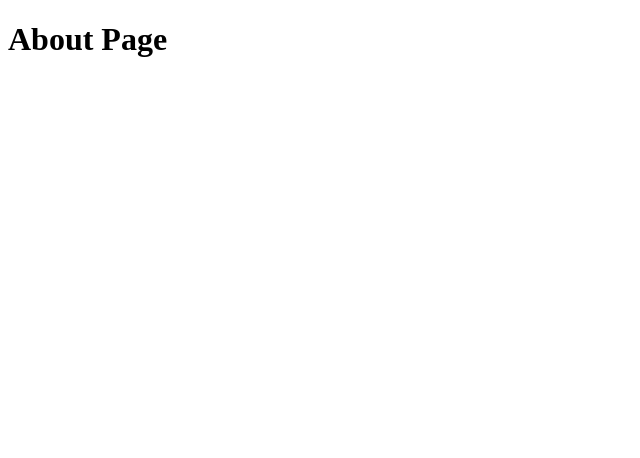
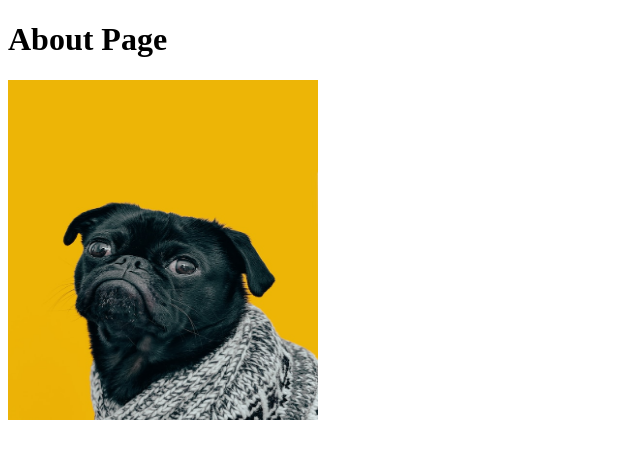
Before and after one commit to raliwalas/TOP-HTML-foundations, a plain HTML site: page html_foundations/odin-links-and-images/pages/about.html in a window 1280 px wide. Shown: the whole page, without its empty margins (0-640 px from the left). Drawn offline with Linux system fonts and the light colour scheme.

Commit message:
finished with links and images lesson

```diff
--- a/html_foundations/odin-links-and-images/pages/about.html
+++ b/html_foundations/odin-links-and-images/pages/about.html
@@ -7,5 +7,10 @@
 
   <body>
     <h1>About Page</h1>
+
   </body>
+
+  <img src="../images/dog.jpg" alt="Black Pug wearing a sweater in front of a yellow background"
+  height="340", width="310">
+
 </html>
```
Also changed, not shown: html_foundations/odin-links-and-images/index.html (+2 -1 lines), html_foundations/odin-links-and-images/images/dog.jpg (added).
